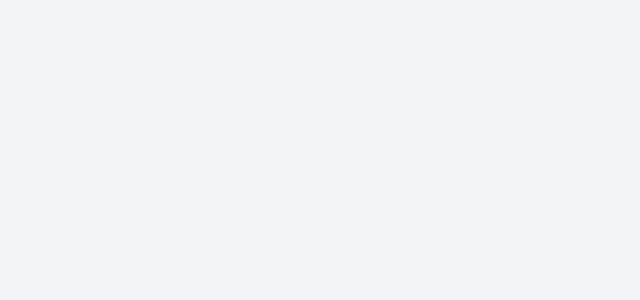
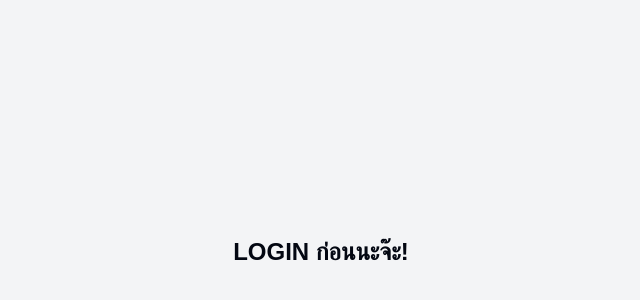
Before and after one commit to KMITL-PCC/project-front, a Next.js app: page /login in a window 1280 px wide. Shown: the part 148-448 px from the top of the page, without its empty margins (303-943 px from the left). Built offline with nearby package versions, Linux system fonts and the light colour scheme.

Commit message:
Update page.tsx

```diff
--- a/app/login/page.tsx
+++ b/app/login/page.tsx
@@ -3,7 +3,10 @@ import LoginForm from "./LoginForm";
 export default function LoginPage() {
   return (
     <div className="min-h-screen flex items-center justify-center bg-gray-100">
-      <LoginForm />
+      <h1 className="text-2xl font-bold text-gray-950 mx-auto">LOGIN ก่อนนะจ๊ะ!</h1>
+      <div>
+        <LoginForm />
+      </div>
     </div>
   );
 }
```
